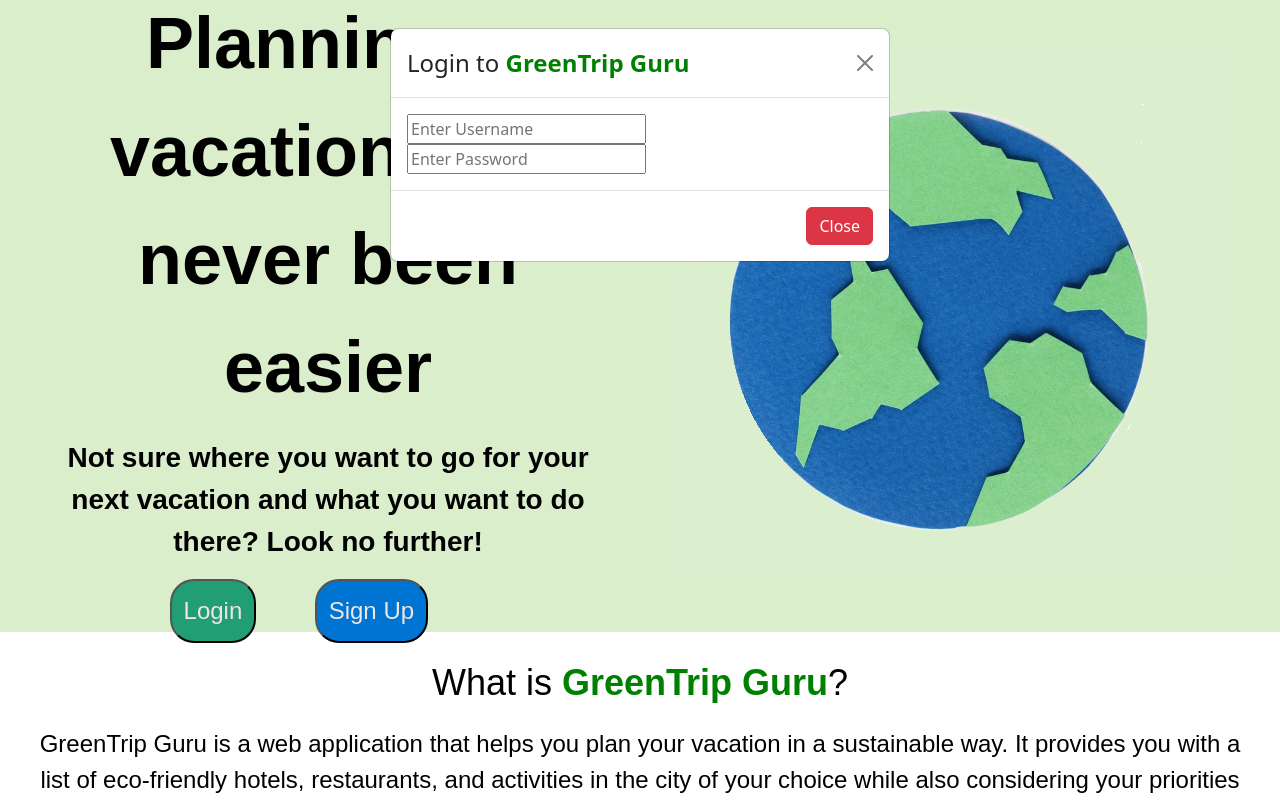
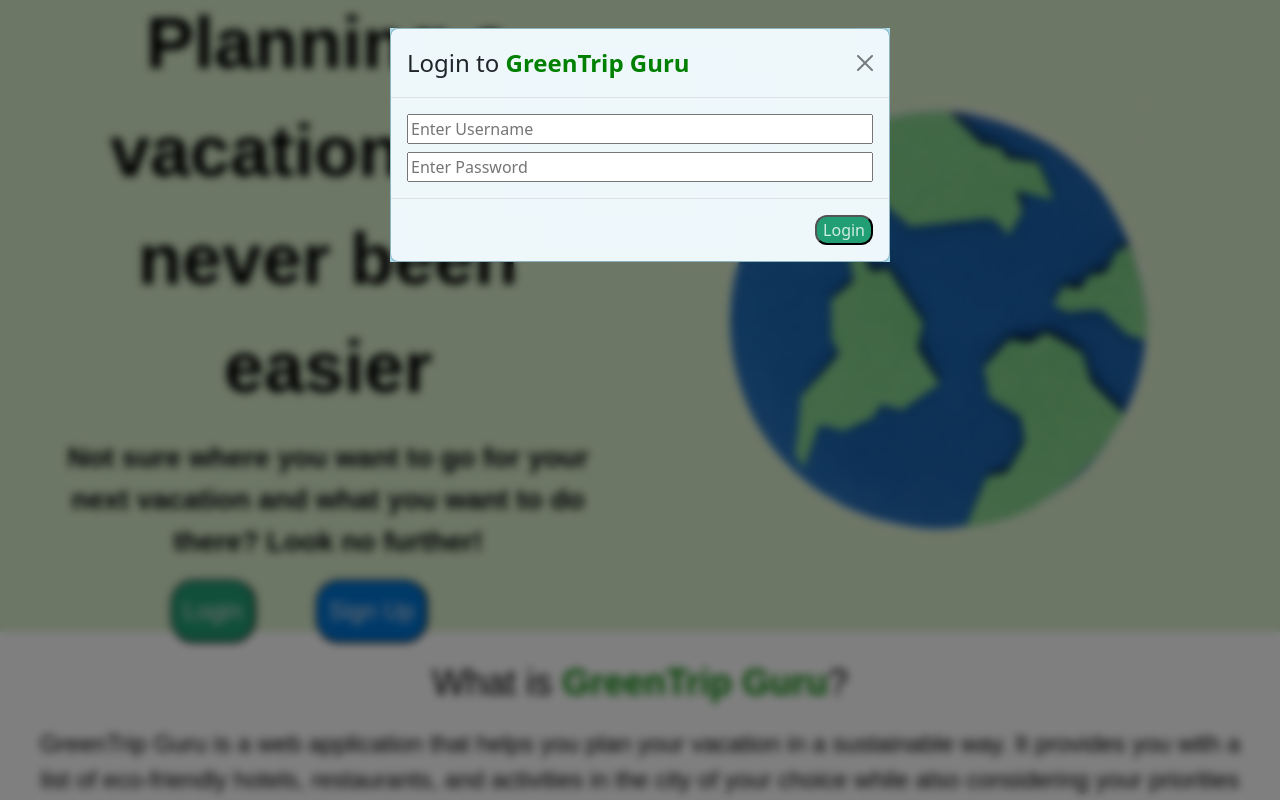
Before and after one commit to jashjpatel/GreenTravelPlanner, an Angular app: page / in a window 1280 px wide. Both pictures are taken after a click on the button "Login". Shown: the top 800 px of the page. Built offline with nearby package versions, Linux system fonts and the light colour scheme.

Commit message:
blurred background on modal to make it look more professional

```diff
--- a/src/app/app.component.html
+++ b/src/app/app.component.html
@@ -36,35 +36,28 @@
 
 </div>
 
-
-
-
-
-
-
-
-
-
 <!-- The Modal -->
-<div class="modal" id="myModal">
+<div class="modal blurred-modal" id="myModal">
   <div class="modal-dialog">
     <div class="modal-content">
 
       <!-- Modal Header -->
       <div class="modal-header">
         <h4 class="modal-title">Login to <span>GreenTrip Guru</span></h4>
-        <button type="button" class="btn-close" data-bs-dismiss="modal"></button>
+        <button type="button" class="btn-close" data-bs-dismiss="modal" (click) = 'closeModal()'></button>
       </div>
 
       <!-- Modal body -->
       <div class="modal-body">
+        <div class = "input-flexbox">
         <input type="text" class="usernameBox" placeholder="Enter Username">
         <input type="text" class="passwordBox" placeholder="Enter Password">
+        </div>
       </div>
 
       <!-- Modal footer -->
       <div class="modal-footer">
-        <button type="button" class="btn btn-danger" data-bs-dismiss="modal">Close</button>
+        <button type="button" class="login-creds" data-bs-dismiss="modal">Login</button>
       </div>
 
     </div>
--- a/src/app/app.component.scss
+++ b/src/app/app.component.scss
@@ -92,3 +92,53 @@ span{
     background-color: rgb(48, 139, 212);
     color: rgb(238, 229, 229);
 }
+
+.input-container{
+    display: flex;
+    flex-direction: column;
+}
+.usernameBox{
+    margin-bottom: 1vh;
+}
+
+button.log{
+    background-color: rgb(34, 158, 117);
+}
+
+.input-flexbox{
+    display: flex;
+    flex-direction: column;
+}
+
+.modal.blurred-modal::before {
+    content: '';
+    position: fixed;
+    top: 0;
+    left: 0;
+    right: 0;
+    bottom: 0;
+    background: rgba(0, 0, 0, 0.5);
+    backdrop-filter: blur(0.5vh);
+    -webkit-backdrop-filter: blur(0.5vh);
+  }
+
+  .modal.blurred-modal .modal-dialog {
+    z-index: 10;
+  }
+
+  .modal-dialog{
+    background-color: rgb(170, 219, 237);
+  }
+
+
+  .modal.blurred-modal .modal-content {
+    background-color: rgba(255, 255, 255, 0.8);
+    backdrop-filter: blur(1000px);
+    -webkit-backdrop-filter: blur(10px);
+  }
+
+  button.login-creds{
+    border-radius: 1.5vh;
+    background-color:rgb(34, 158, 117);
+    color: rgb(207, 238, 226);
+  }
--- a/src/app/app.component.ts
+++ b/src/app/app.component.ts
@@ -11,10 +11,21 @@ import { CommonModule } from '@angular/common';
 })
 export class AppComponent {
   title = 'my-angular-app';
+  // variable that holds whether or not the modal is open
+  isModalOpen = false;
+
   openModal(){
     const modelDiv = document.getElementById('myModal');
     if(modelDiv != null){
       modelDiv.style.display = 'block';
+      this.isModalOpen = true;
+    }
+  }
+  closeModal(){
+    const modelDiv = document.getElementById('myModal');
+    if(modelDiv != null){
+      modelDiv.style.display = 'none';
+      this.isModalOpen = false;
     }
   }
 }
```
